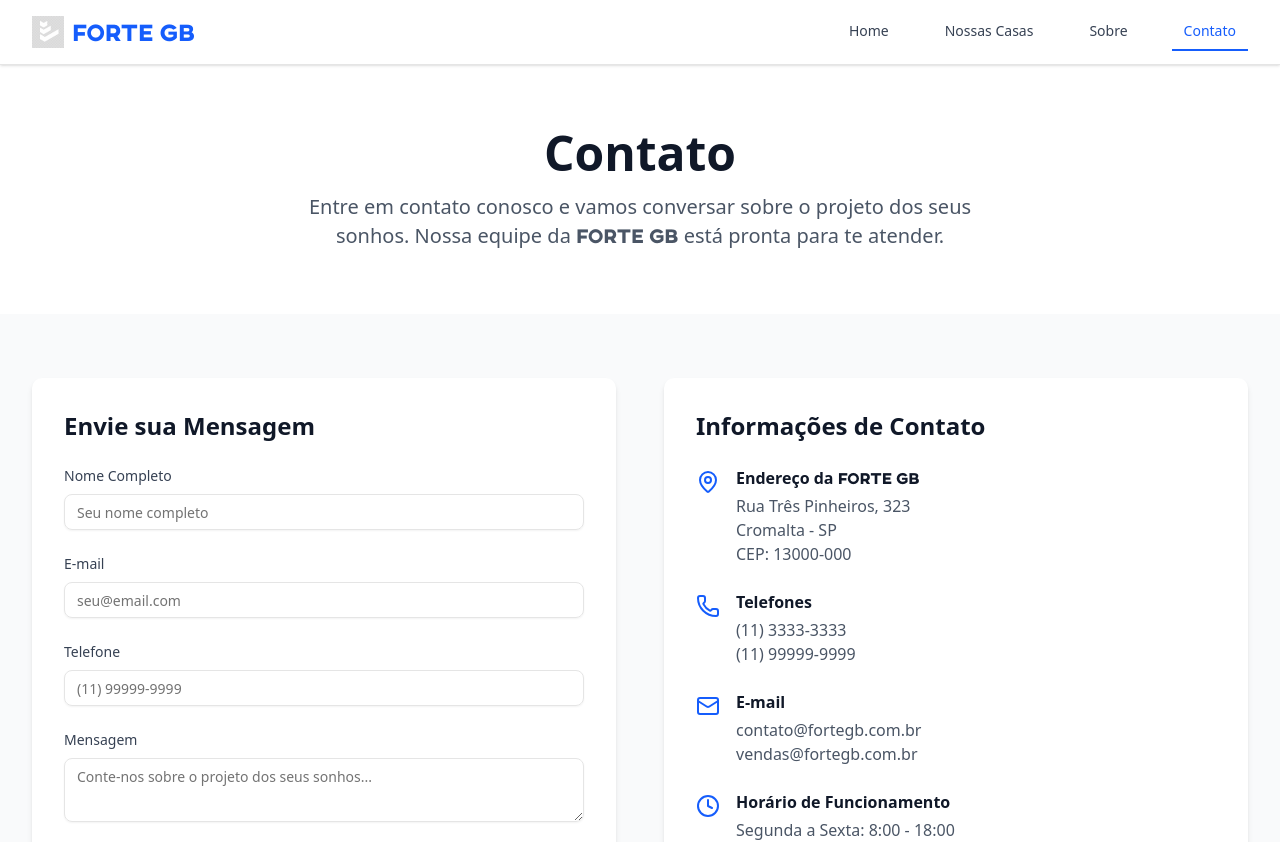
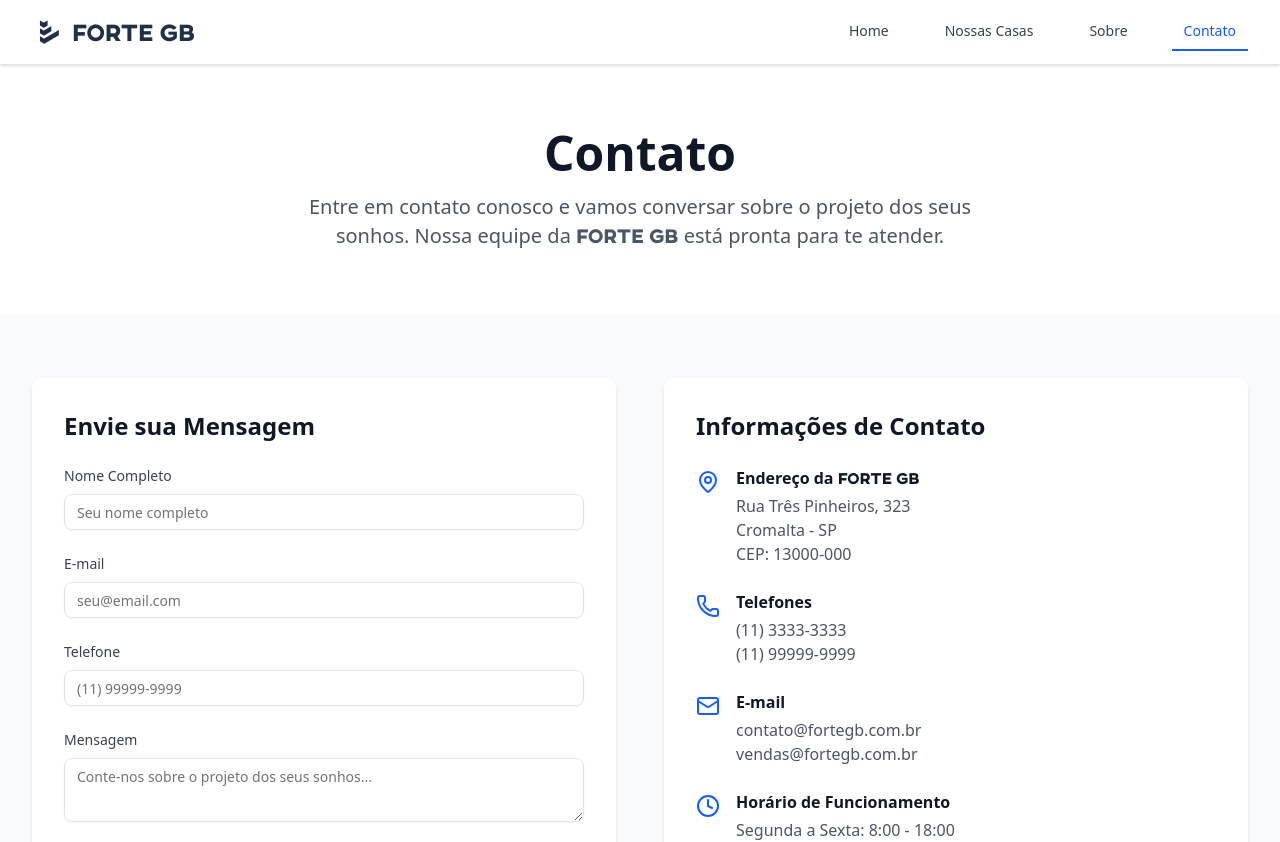
Before and after one commit to akamlibehsafe/fortegb.com, a React (Vite) app: page /contato in a window 1280 px wide. Shown: the top 842 px of the page. Built offline with nearby package versions, Linux system fonts and the light colour scheme.

Commit message:
Atualizar logotipo invertido transparente e cor do texto nas páginas não-Home

```diff
--- a/src/components/Header.jsx
+++ b/src/components/Header.jsx
@@ -5,6 +5,7 @@ import { Button } from '@/components/ui/button'
 import logo from '../assets/images/logo.png'
 import logoInverted from '../assets/images/logo-inverted.png'
 import logoTransparent from '../assets/images/logo-transparent.png'
+import logoInvertedTransparent from '../assets/images/logo-inverted-transparent.png'
 
 const Header = () => {
   const [isMenuOpen, setIsMenuOpen] = useState(false)
@@ -27,9 +28,9 @@ const Header = () => {
           {/* Logo */}
           <div className="flex-shrink-0">
             <Link to="/" className="flex items-center">
-              <img src={isHomePage ? logoTransparent : logoInverted} alt="Forte GB Logo" className="h-8 w-auto mr-2" />
+              <img src={isHomePage ? logoTransparent : logoInvertedTransparent} alt="Forte GB Logo" className="h-8 w-auto mr-2" />
               <div className={`text-2xl font-bold ${isHomePage ? 'text-white' : 'text-gray-900'}`}>
-                <span className={`font-axis-extrabold ${isHomePage ? 'text-white' : 'text-blue-600'}`}>Forte GB</span>
+                <span className={`font-axis-extrabold ${isHomePage ? 'text-white' : 'text-[#203045]'}`}>Forte GB</span>
               </div>
             </Link>
           </div>
```
Also changed, not shown: src/assets/images/logo-inverted-transparent.png (added).
